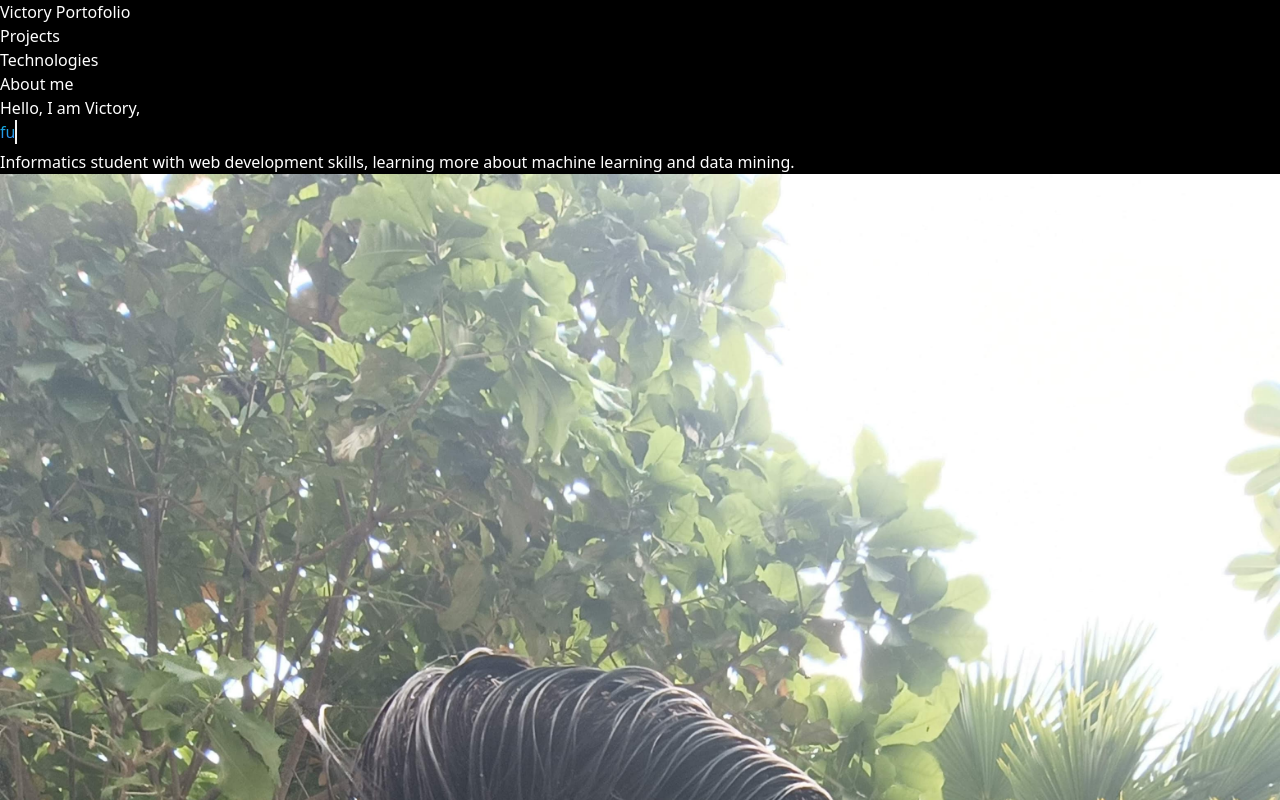
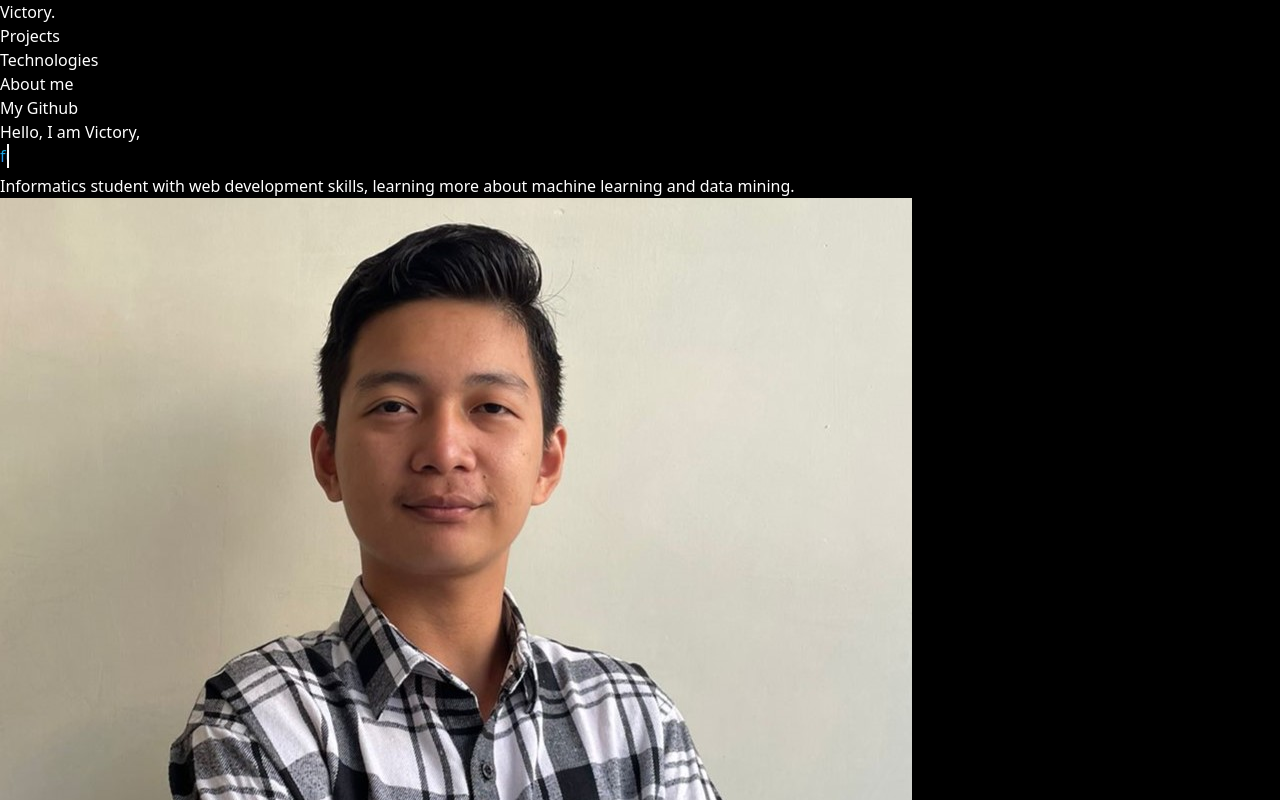
Before and after one commit to VictoryVicy/Victory-portofolio-ReactJS, a React (Vite) app: page / in a window 1280 px wide. Shown: the top 800 px of the page. Built offline with nearby package versions, Linux system fonts and the light colour scheme.

Commit message:
Fix beberapa hal

```diff
--- a/src/App.jsx
+++ b/src/App.jsx
@@ -13,14 +13,14 @@ export default function App() {
     <>
       {/* Header Section */}
       <header>
-        <div className="fixed top-0 w-full text-white bg-gray-700 z-10">
+        <div className="fixed top-0 w-full text-white z-10">
           <div className="container m-auto px-4 py-6">
             <div className="flex justify-between">
               <div>
-                <h1 className="font-bold text-xl">Victory Portofolio</h1>
+                <h1 className="font-bold text-xl">Victory.</h1>
               </div>
               <div>
-                <ul className="flex gap-4">
+                <ul className="flex gap-20">
                   <li>
                     <a
                       className="hover:text-white cursor-pointer"
@@ -45,6 +45,13 @@ export default function App() {
                       About me
                     </a>
                   </li>
+                  <li>
+                    <a
+                      className="hover:text-white cursor-pointer"
+                    >
+                     My Github
+                    </a>
+                  </li>
                 </ul>
               </div>
             </div>
@@ -53,7 +60,7 @@ export default function App() {
       </header>
       <main>
         <section>
-          <div className="container m-auto px-4 pt-12 sm:py-32 flex flex-col sm:flex-row gap-6">
+          <div className="container m-auto px-4 pt-12 sm:py-32 flex flex-col sm:flex-row gap-16">
             <div>
               <h1 className="font-bold text-4xl">Hello, I am Victory,</h1>
               <h1 className="font-bold text-4xl mt-1 gradient-text running-text">
@@ -68,7 +75,7 @@ export default function App() {
               <img
                 src={Profile}
                 alt="Victory"
-                className="rounded-full relative w-[220px] m-auto sm:w-[440px]"
+                className="rounded-full relative w-[200px] m-auto sm:w-[400px]"
               />
             </div>
           </div>
```
Also changed, not shown: src/assets/profile.jpg.
